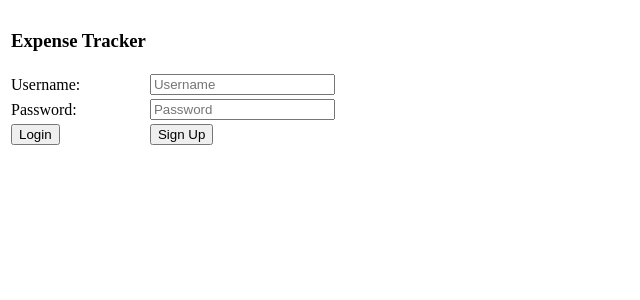
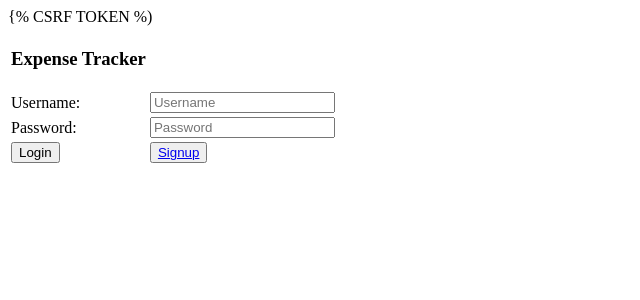
Before and after one commit to sushanmhrzn/Tracker, a Django app: page / in a window 1280 px wide. Shown: the top 300 px of the page, without its empty margins (0-640 px from the left). Run offline with Django 3.2, Linux system fonts and the light colour scheme.

Commit message:
Changed Sign Up button

```diff
--- a/ExpenseTracker/ExpenseTracker/ExpenseTrackerApp/templates/login.html
+++ b/ExpenseTracker/ExpenseTracker/ExpenseTrackerApp/templates/login.html
@@ -5,7 +5,8 @@
     <title>Login Info</title>
 </head>
 <body>
-<form method="post">
+<form method="post" action="home/">
+    {% CSRF TOKEN %)
     <table border="0px">
         <tr>
             <td><h3 align="center">Expense Tracker</h3></td>
@@ -20,7 +21,7 @@
         </tr>
        <tr>
            <td><input type="submit" value="Login"></td>
-           <td><input type="button" value="Sign Up"></td>
+           <td><button><a href="signup/">Signup</a></button> </td>
        </tr>
     </table>
 </form>
```
